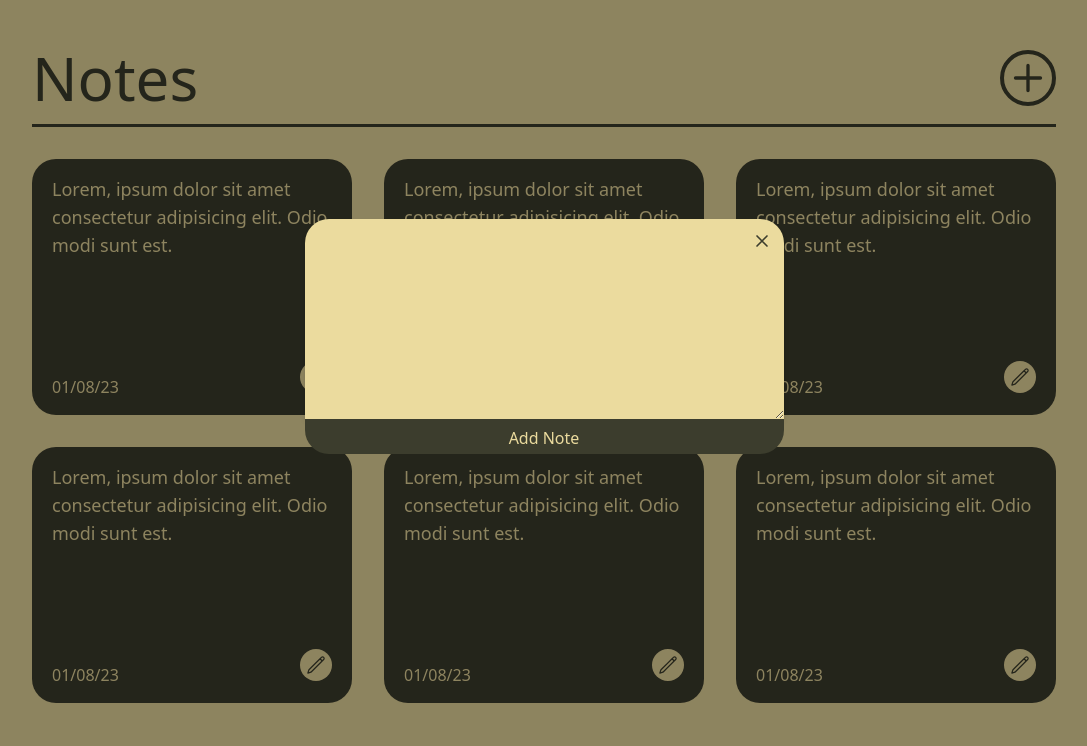
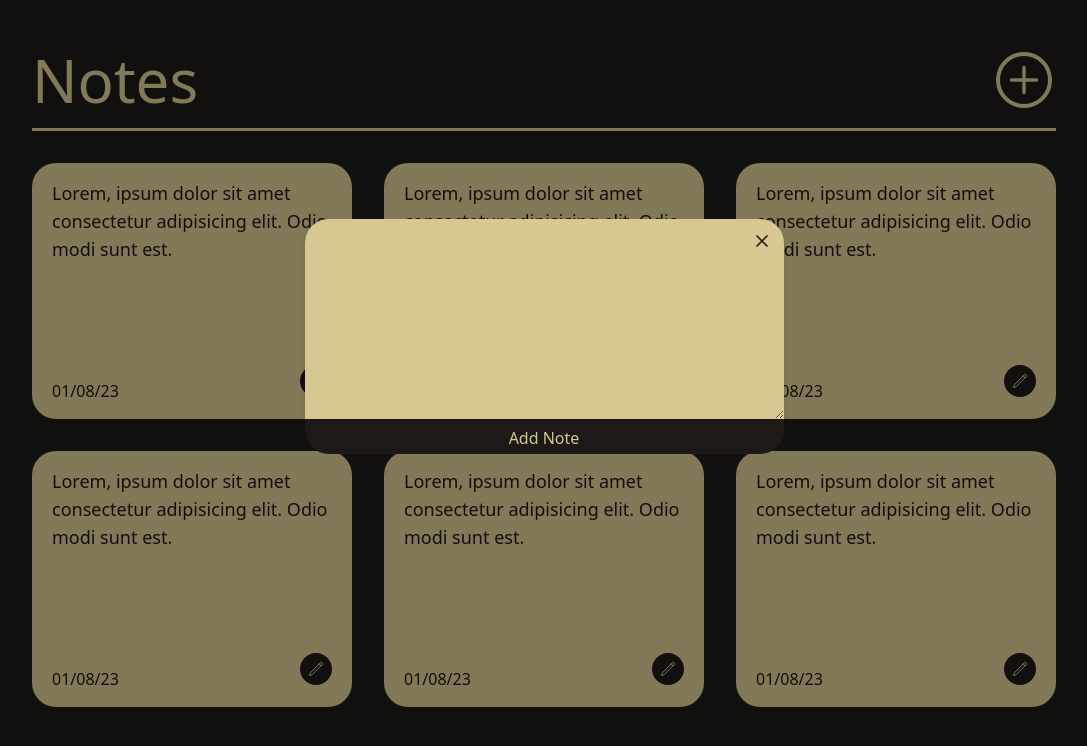
Before and after one commit to rlksx/notes-app-with-vue3, a Vue app: page / in a window 1280 px wide. Both pictures are taken after a click on the button 1124 px from the left and 78 px from the top of the page. Shown: the top 746 px of the page, without its empty margins (96-1183 px from the left). Built offline with nearby package versions, Linux system fonts and the light colour scheme.

Commit message:
feat: dark mode components

```diff
--- a/index.html
+++ b/index.html
@@ -1,5 +1,5 @@
 <!DOCTYPE html>
-<html lang="en">
+<html lang="en" class="dark">
   <head>
     <meta charset="UTF-8" />
     <meta name="viewport" content="width=device-width, initial-scale=1.0" />
@@ -7,7 +7,7 @@
     <title>Notes App</title>
   </head>
 
-  <body class="h-full w-full bg-beige-200">
+  <body class="h-full w-full dark:bg-stone-900 bg-beige-200 opacity-90">
     <div id="app"></div>
     <script type="module" src="/src/main.js"></script>
   </body>
--- a/src/components/HeaderPage.vue
+++ b/src/components/HeaderPage.vue
@@ -1,12 +1,12 @@
 <template>
   <header
     style="border-bottom-width: 3px"
-    class="pt-12 pb-4 text-6xl flex items-center justify-between text-beige-900 border-beige-900"
+    class="pt-12 pb-4 text-6xl flex items-center justify-between dark:text-beige-200 dark:border-beige-200 text-beige-900 border-beige-900"
   >
     <h1>Notes</h1>
     <button
       @click="$emit('overlay')"
-      class="border-4 p-1 border-beige-900 rounded-full"
+      class="border-4 p-1 dark:hover:border-beige-900 border-beige-200 rounded-full transform duration-150 ease-in-out m-1"
     >
       <svg
         xmlns="http://www.w3.org/2000/svg"
@@ -14,7 +14,7 @@
         viewBox="0 0 24 24"
         stroke-width="2"
         stroke="currentColor"
-        class="w-10 h-10"
+        class="w-10 h-10 dark:text-beige-200 dark:hover:text-beige-900"
       >
         <path
           stroke-linecap="round"
--- a/src/components/Note.vue
+++ b/src/components/Note.vue
@@ -1,6 +1,6 @@
 <template>
   <div
-    class="h-64 bg-beige-900 rounded-3xl px-5 py-4 flex flex-col justify-between text-beige-200"
+    class="h-64 bg-beige-900 dark:bg-beige-200 rounded-3xl px-5 py-4 flex flex-col justify-between dark:text-stone-900 text-beige-200"
   >
     <p class="lg:text-lg">
       Lorem, ipsum dolor sit amet consectetur adipisicing elit. Odio modi sunt
@@ -8,14 +8,16 @@
     </p>
     <div class="flex justify-between items-baseline">
       <p class="">01/08/23</p>
-      <button class="bg-beige-200 rounded-full p-1.5 text-beige-900">
+      <button
+        class="bg-beige-200 dark:bg-stone-900 rounded-full p-1.5 text-beige-900"
+      >
         <svg
           xmlns="http://www.w3.org/2000/svg"
           fill="none"
           viewBox="0 0 24 24"
           stroke-width="1.5"
           stroke="currentColor"
-          class="w-5 h-5"
+          class="w-5 h-5 dark:text-beige-200 p-0.5 dark:hover:text-beige-900"
         >
           <path
             stroke-linecap="round"
--- a/src/components/NoteModel.vue
+++ b/src/components/NoteModel.vue
@@ -5,20 +5,20 @@
     <div class="-translate-y-16 flex flex-col">
       <div class="flex items-start justify-end">
         <textarea
-          class="rounded-t-3xl bg-beige-200 text-beige-900 outline-none px-6 py-4 shadow-md text-lg"
+          class="rounded-t-3xl bg-beige-200 dark:text-stone-900 text-beige-900 outline-none px-6 py-4 shadow-md text-lg"
           name="note"
           id="note"
           cols="40"
           rows="6"
         ></textarea>
-        <button @click="$emit('overlay')" class="absolute m-3 text-beige-900">
+        <button @click="$emit('overlay')" class="absolute m-3 dark:text-stone-900 text-beige-900">
           <svg
             xmlns="http://www.w3.org/2000/svg"
             fill="none"
             viewBox="0 0 24 24"
             stroke-width="2"
             stroke="currentColor"
-            class="w-5 h-5"
+            class="w-5 h-5 dark:text-stone-900"
           >
             <path
               stroke-linecap="round"
@@ -30,7 +30,7 @@
       </div>
       <button
         style="border-top-width: 3px"
-        class="bg-beige-900 text-beige-200 rounded-b-3xl l p-1 border-beige-900 hover:bg-beige-200 hover:text-beige-900 transform duration-200 ease-in-out"
+        class="bg-beige-900 dark:bg-stone-900 text-beige-200 rounded-b-3xl l p-1 dark:border-stone-900 border-beige-900 hover:bg-beige-200 hover:text-beige-900 transform duration-200 ease-in-out"
       >
         Add Note
       </button>
--- a/tailwind.config.cjs
+++ b/tailwind.config.cjs
@@ -1,18 +1,16 @@
 /** @type {import('tailwindcss').Config} */
 module.exports = {
-  content: [
-    "./index.html",
-    "./src/**/*.{vue,js,ts,jsx,tsx}",
-  ],
+  darkMode: "class",
+  content: ["./index.html", "./src/**/*.{vue,js,ts,jsx,tsx}"],
   theme: {
     extend: {
       colors: {
-        'beige': {
-          200: '#ebdb9e',
-          900: '#3c3d2d'
-        }
-      }
+        beige: {
+          200: "#ebdb9e",
+          900: "#3c3d2d",
+        },
+      },
     },
   },
   plugins: [],
-}
+};
```
Also changed, not shown: src/App.vue (line endings or trailing spaces).
